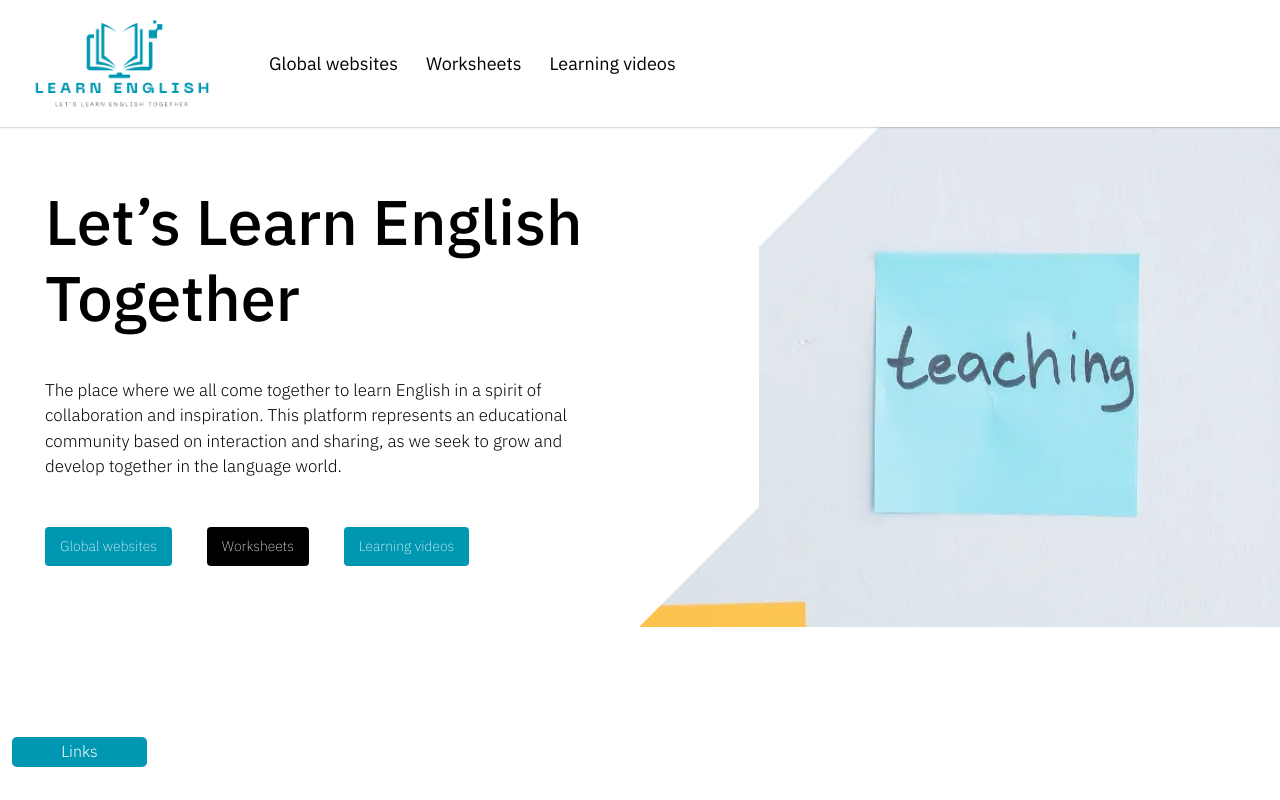
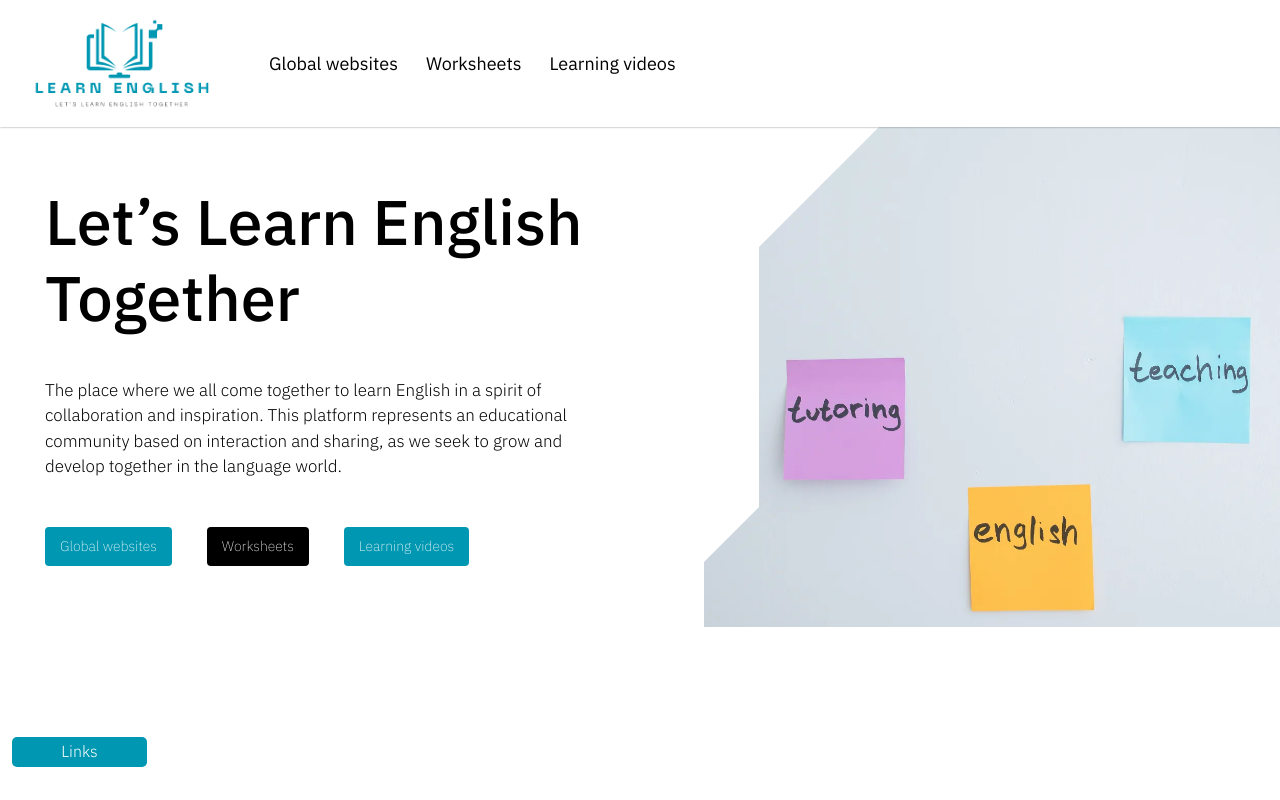
Before and after one commit to abdulrhmanElsawy/learn-english, a React (Create React App) app: page / in a window 1280 px wide. Shown: the top 800 px of the page. Built offline with nearby package versions, Linux system fonts and the light colour scheme; a web font is replaced by a local one.

Commit message:
Deployed website

```diff
--- a/src/components/css/landing.css
+++ b/src/components/css/landing.css
@@ -1,6 +1,7 @@
 
 .landing{
     z-index: -1;
+    overflow: hidden;
 
 }
 .landing .landing-content{
@@ -8,10 +9,10 @@
     min-height: 500px;
 }
 
-.landing .landing-content img{
-    width: 100%;
+.landing .landing-content img {
+    width: 48%;
     position: absolute;
-    left: 0;
+    left: 55%;
     top: 0;
     right: 0;
     bottom: 0;
```
